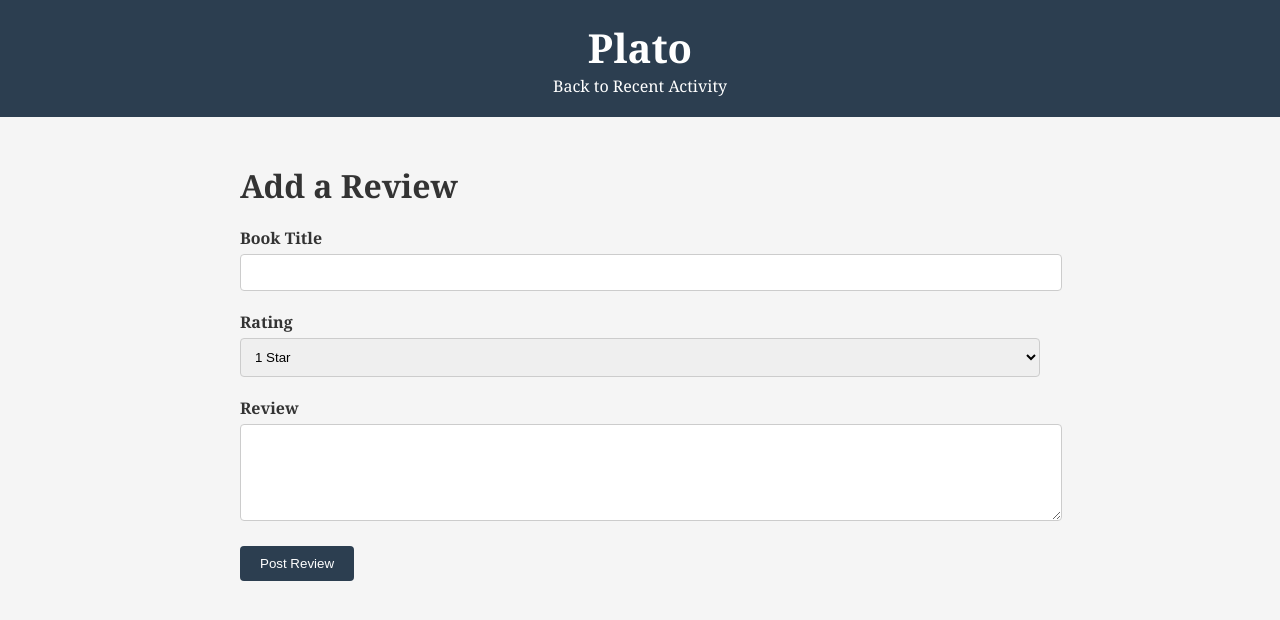
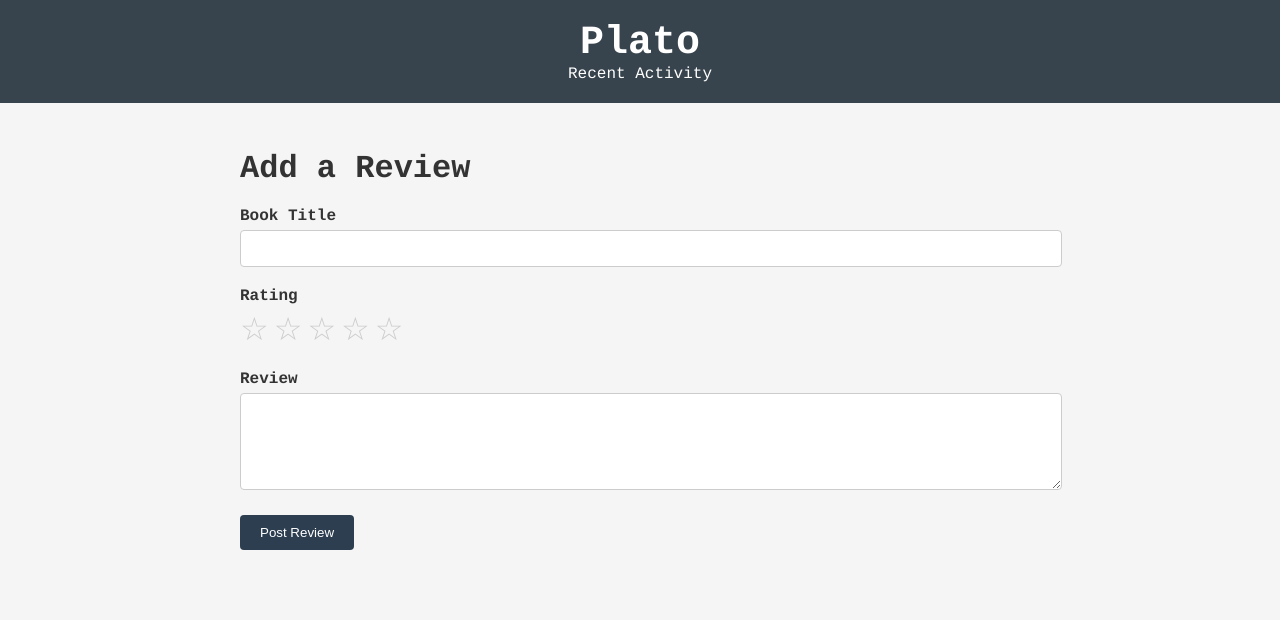
Before and after one commit to Souadgb/Plato, a plain HTML site: page review.html in a window 1280 px wide. Drawn offline with Linux system fonts and the light colour scheme.

Commit message:
font change+star rating+color adjustment

```diff
--- a/review.html
+++ b/review.html
@@ -10,7 +10,7 @@
   <header>
     <h1>Plato</h1>
     <nav>
-      <a href="index.html">Back to Recent Activity</a>
+      <a href="index.html">Recent Activity</a>
     </nav>
   </header>
 
@@ -21,13 +21,14 @@
       <input type="text" id="book-title" required>
 
       <label for="rating">Rating</label>
-      <select id="rating" required>
-        <option value="1">1 Star</option>
-        <option value="2">2 Stars</option>
-        <option value="3">3 Stars</option>
-        <option value="4">4 Stars</option>
-        <option value="5">5 Stars</option>
-      </select>
+      <div class="star-rating">
+        <span data-value="1">☆</span>
+        <span data-value="2">☆</span>
+        <span data-value="3">☆</span>
+        <span data-value="4">☆</span>
+        <span data-value="5">☆</span>
+      </div>
+      <input type="hidden" id="rating" name="rating" required>
 
       <label for="review-text">Review</label>
       <textarea id="review-text" rows="5" required></textarea>
--- a/script.js
+++ b/script.js
@@ -16,6 +16,28 @@
       <button onclick="deleteReview(${index})">Delete</button>
     `;
     reviewsContainer.appendChild(reviewElement);
+  });
+}
+
+// Function to handle star rating selection
+function setupStarRating() {
+  const stars = document.querySelectorAll('.star-rating span');
+  const ratingInput = document.getElementById('rating');
+
+  stars.forEach((star) => {
+    star.addEventListener('click', () => {
+      const value = star.getAttribute('data-value');
+      ratingInput.value = value;
+
+      // Highlight selected stars
+      stars.forEach((s, i) => {
+        if (i < value) {
+          s.classList.add('active');
+        } else {
+          s.classList.remove('active');
+        }
+      });
+    });
   });
 }
 
@@ -55,5 +77,6 @@
     displayReviews();
   } else if (window.location.pathname.endsWith('review.html')) {
     document.getElementById('review-form').addEventListener('submit', addReview);
+    setupStarRating(); // Initialize star rating functionality
   }
 };
--- a/styles.css
+++ b/styles.css
@@ -1,6 +1,6 @@
 /* General Styles */
 body {
-  font-family: 'Georgia', serif;
+  font-family: 'Courier', 'Courier New', Courier, monospace;
   margin: 0;
   padding: 0;
   background-color: #f5f5f5;
@@ -8,7 +8,7 @@
 }
 
 header {
-  background-color: #2c3e50;
+  background-color: #212e3ae4;
   color: #fff;
   padding: 20px;
   text-align: center;
@@ -101,3 +101,21 @@
 .review button:hover {
   background-color: #c0392b;
 }
+/* Star Rating Styles */
+.star-rating {
+  display: flex;
+  gap: 5px;
+  margin-bottom: 20px;
+}
+
+.star-rating span {
+  font-size: 2rem;
+  cursor: pointer;
+  color: #ccc;
+  transition: color 0.2s;
+}
+
+.star-rating span.active,
+.star-rating span:hover {
+  color: #feba4df5;
+}
```
